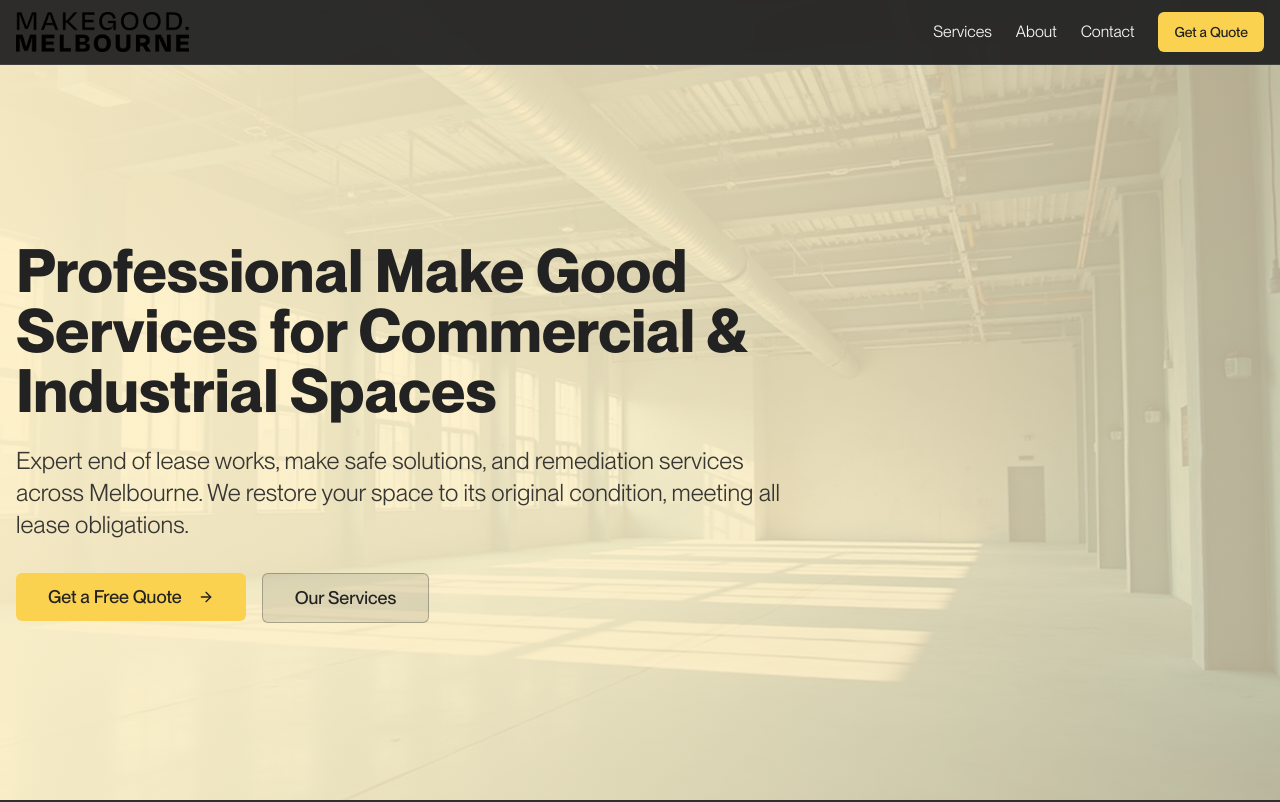
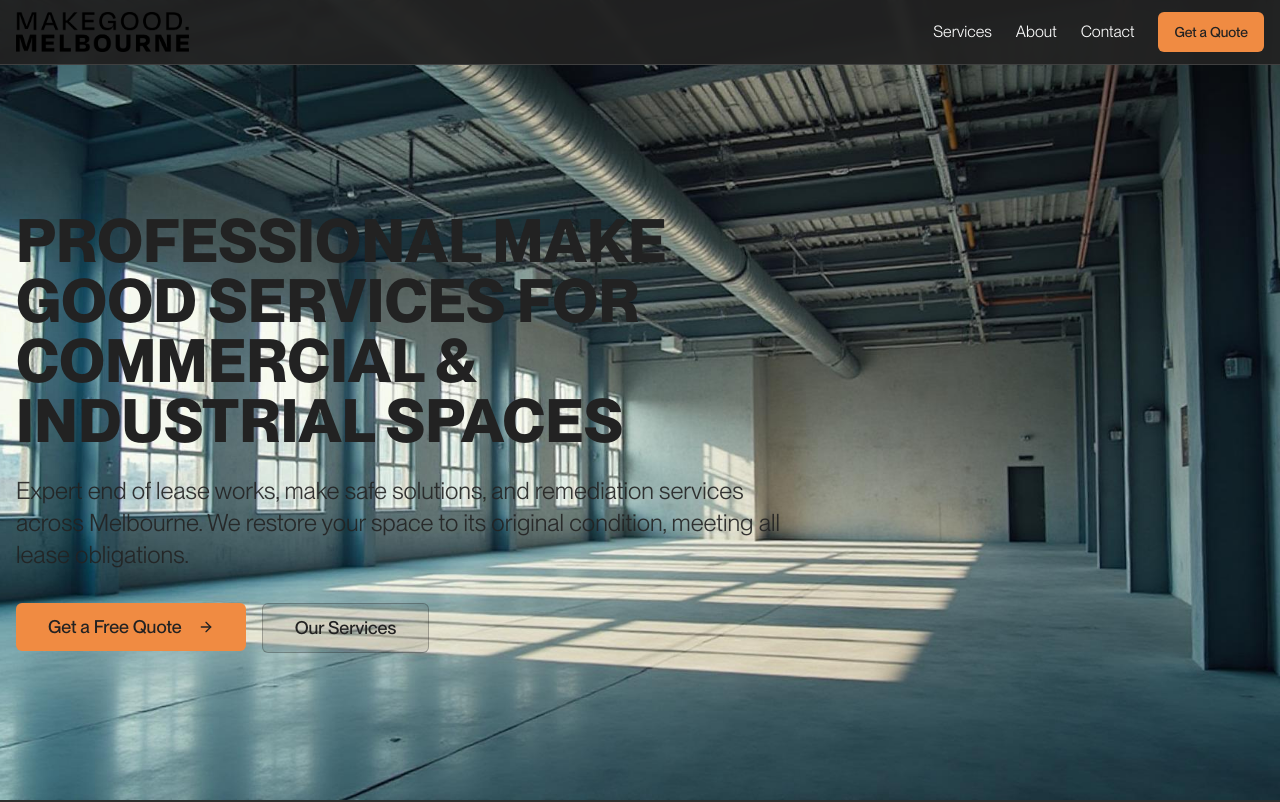
Before and after one commit to makegood-melbourne/makegood-melbourne-landing, a React (Vite) app: page / in a window 1280 px wide. Shown: the top 802 px of the page. Built offline with nearby package versions, Linux system fonts and the light colour scheme; the HTML template or start-up script is replaced by a standard one.

Commit message:
Update colors and hero image
Change headers to uppercase and not bold, update primary and accent colors to orange hues, and remove the gradient filter from the hero image.

```diff
--- a/src/components/Hero.tsx
+++ b/src/components/Hero.tsx
@@ -18,7 +18,6 @@ const Hero = () => {
           alt="Professional commercial construction and make good services in Melbourne"
           className="w-full h-full object-cover"
         />
-        <div className="absolute inset-0 bg-gradient-to-r from-primary/95 via-primary/85 to-primary/70"></div>
       </div>
 
       <div className="container mx-auto px-4 z-10 pt-16">
--- a/src/index.css
+++ b/src/index.css
@@ -17,7 +17,7 @@ All colors MUST be HSL.
     --popover: 0 0% 13.3%;
     --popover-foreground: 0 0% 98%;
 
-    --primary: 45 96% 89%;
+    --primary: 25 90% 85%;
     --primary-foreground: 0 0% 13.3%;
 
     --secondary: 0 0% 18%;
@@ -26,7 +26,7 @@ All colors MUST be HSL.
     --muted: 0 0% 25%;
     --muted-foreground: 0 0% 65%;
 
-    --accent: 45 96% 65%;
+    --accent: 25 85% 60%;
     --accent-foreground: 0 0% 13.3%;
 
     --destructive: 0 84.2% 60.2%;
@@ -34,18 +34,22 @@ All colors MUST be HSL.
 
     --border: 0 0% 25%;
     --input: 0 0% 20%;
-    --ring: 45 96% 65%;
+    --ring: 25 85% 60%;
 
     --radius: 0.5rem;
 
     --sidebar-background: 0 0% 13.3%;
     --sidebar-foreground: 0 0% 98%;
-    --sidebar-primary: 45 96% 89%;
+    --sidebar-primary: 25 90% 85%;
     --sidebar-primary-foreground: 0 0% 13.3%;
     --sidebar-accent: 0 0% 18%;
     --sidebar-accent-foreground: 0 0% 98%;
     --sidebar-border: 0 0% 25%;
-    --sidebar-ring: 45 96% 65%;
+    --sidebar-ring: 25 85% 60%;
+  }
+
+  h1, h2, h3, h4, h5, h6 {
+    @apply uppercase font-normal;
   }
 }
 
```
